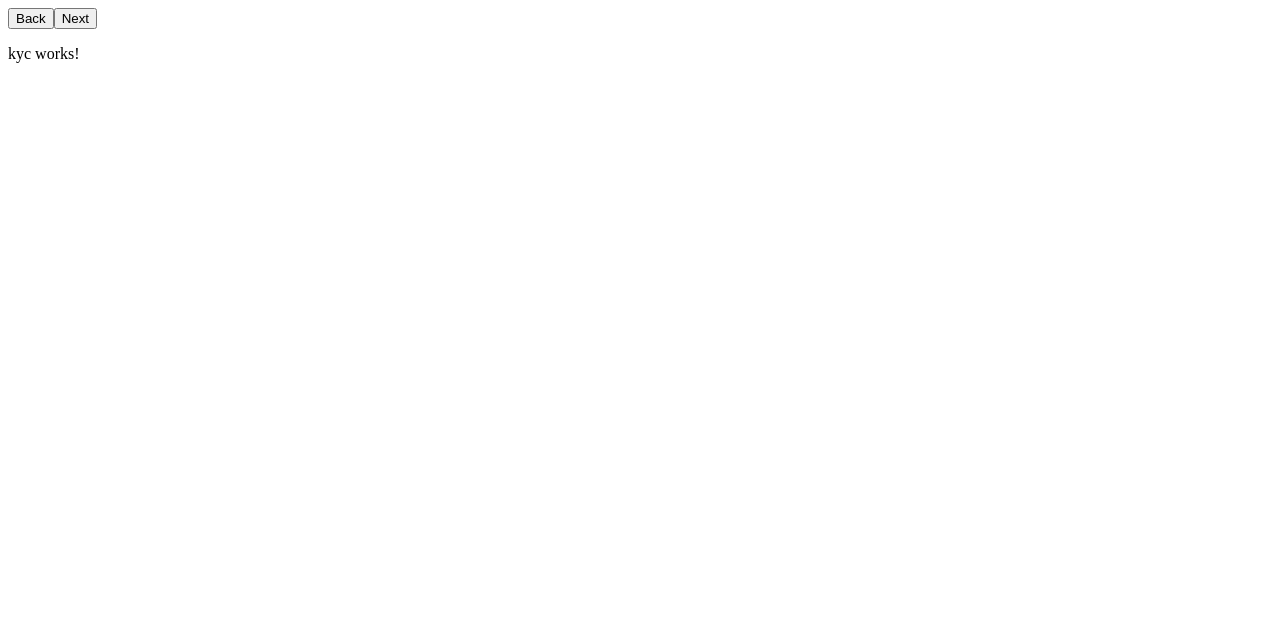
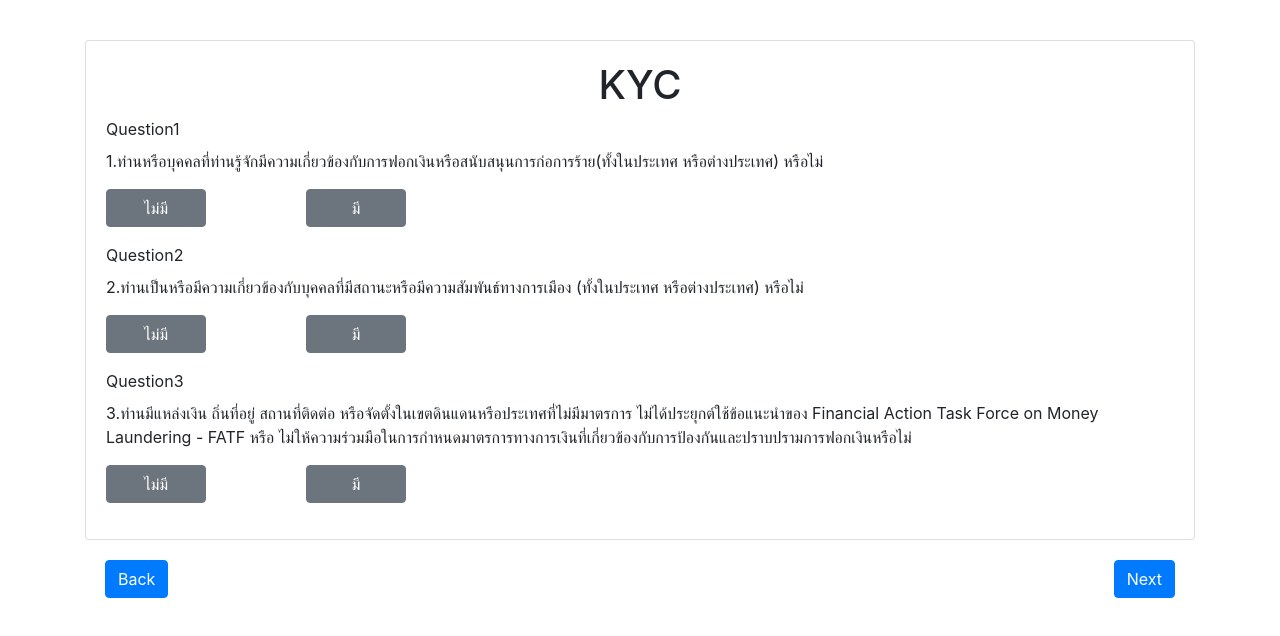
Before and after one commit to vorrawut/angular6-wizard-step, an Angular app: page /kyc in a window 1280 px wide. Shown: the top 636 px of the page. Built offline with nearby package versions, Linux system fonts and the light colour scheme.

Commit message:
add bootstrap and initialize route path

```diff
--- a/angular.json
+++ b/angular.json
@@ -27,7 +27,8 @@
               "src/assets"
             ],
             "styles": [
-              "src/styles.scss"
+              "src/styles.scss",
+              "node_modules/bootstrap/dist/css/bootstrap.min.css"
             ],
             "scripts": []
           },
@@ -76,7 +77,7 @@
             "tsConfig": "src/tsconfig.spec.json",
             "karmaConfig": "src/karma.conf.js",
             "styles": [
-              "src/styles.scss"
+              "src/styles.scss",
             ],
             "scripts": [],
             "assets": [
--- a/package.json
+++ b/package.json
@@ -20,6 +20,7 @@
     "@angular/platform-browser": "^6.0.3",
     "@angular/platform-browser-dynamic": "^6.0.3",
     "@angular/router": "^6.0.3",
+    "bootstrap": "^4.1.2",
     "core-js": "^2.5.4",
     "rxjs": "^6.0.0",
     "zone.js": "^0.8.26"
--- a/src/app/app.component.html
+++ b/src/app/app.component.html
@@ -1,6 +1,9 @@
-<div class="button-group">
-  <button class="back-btn" *ngIf="isHome" (click)="back()">Back</button>
-  <button class="next-btn">Next</button>
+<router-outlet>
+</router-outlet>
+
+<div class="container">
+  <div class="button-group">
+    <button class="btn btn-primary btn-back" *ngIf="isHome" (click)="back()">Back</button>
+    <button class="btn btn-primary btn-next">Next</button>
+  </div>
 </div>
-
-<router-outlet></router-outlet>
--- a/src/app/app.component.scss
+++ b/src/app/app.component.scss
@@ -0,0 +1,13 @@
+.button-group{
+    position: relative;
+}
+
+.btn-back{
+    position: absolute;
+    left: 20px;
+}
+
+.btn-next{
+    position: absolute;
+    right: 20px;
+}
--- a/src/app/app.component.ts
+++ b/src/app/app.component.ts
@@ -1,5 +1,4 @@
 // Angular
-import { ActivatedRoute } from '@angular/router';
 import { Component, OnInit } from '@angular/core';
 import { Location } from '@angular/common';
 
--- a/src/app/components/kyc/kyc.component.html
+++ b/src/app/components/kyc/kyc.component.html
@@ -1,3 +1,53 @@
-<p>
-  kyc works!
-</p>
+<div class="container">
+  <div class="card">
+    <div class="card-body">
+      <h1>KYC</h1>
+      <form action="" class="form">
+        <div class="form-group">
+          <div class="question2">
+            <label for="">Question1</label>
+            <p class="question-content">1.ท่านหรือบุคคลที่ท่านรู้จักมีความเกี่ยวข้องกับการฟอกเงินหรือสนับสนุนการก่อการร้าย(ทั้งในประเทศ หรือต่างประเทศ)
+              หรือไม่</p>
+            <div class="btn-group-toggle" data-toggle="buttons">
+              <label class="btn btn-secondary btn-answer-left">
+                <input type="radio" name="options" id="option1" autocomplete="off" checked> ไม่มี
+              </label>
+              <label class="btn btn-secondary btn-answer-right">
+                <input type="radio" name="options" id="option2" autocomplete="off"> มี
+              </label>
+            </div>
+          </div>
+        </div>
+        <div class="form-group">
+          <div class="question2">
+            <label for="">Question2</label>
+            <p class="question-content">2.ท่านเป็นหรือมีความเกี่ยวข้องกับบุคคลที่มีสถานะหรือมีความสัมพันธ์ทางการเมือง (ทั้งในประเทศ หรือต่างประเทศ) หรือไม่</p>
+            <div class="btn-group-toggle" data-toggle="buttons">
+              <label class="btn btn-secondary btn-answer-left">
+                <input type="radio" name="options" id="option1" autocomplete="off" checked> ไม่มี
+              </label>
+              <label class="btn btn-secondary btn-answer-right">
+                <input type="radio" name="options" id="option2" autocomplete="off"> มี
+              </label>
+            </div>
+          </div>
+        </div>
+        <div class="form-group">
+          <div class="question3">
+            <label for="">Question3</label>
+            <p class="question-content">3.ท่านมีแหล่งเงิน ถิ่นที่อยู่ สถานที่ติดต่อ หรือจัดตั้งในเขตดินแดนหรือประเทศที่ไม่มีมาตรการ ไม่ได้ประยุกต์ใช้ข้อแนะนำของ
+              Financial Action Task Force on Money Laundering - FATF หรือ ไม่ให้ความร่วมมือในการกำหนดมาตรการทางการเงินที่เกี่ยวข้องกับการป้องกันและปราบปรามการฟอกเงินหรือไม่</p>
+            <div class="btn-group-toggle" data-toggle="buttons">
+              <label class="btn btn-secondary btn-answer-left">
+                <input type="radio" name="options" id="option1" autocomplete="off" checked> ไม่มี
+              </label>
+              <label class="btn btn-secondary btn-answer-right">
+                <input type="radio" name="options" id="option2" autocomplete="off"> มี
+              </label>
+            </div>
+          </div>
+        </div>
+      </form>
+    </div>
+  </div>
+</div>
--- a/src/app/components/kyc/kyc.component.scss
+++ b/src/app/components/kyc/kyc.component.scss
@@ -0,0 +1,27 @@
+.card {
+    margin-top: 40px;
+}
+
+.form-group {
+    position: relative;
+    p {
+        overflow-wrap: break-word;
+        word-wrap: break-word;
+        margin-right: 5px;
+    }
+}
+
+.btn-group-toggle {
+    display: inline-block;
+}
+
+.btn-answer-left {
+    // position: absolute;
+    margin-right: 100px;
+    width: 100px;
+}
+
+.btn-answer-right {
+    // position: absolute;
+    width: 100px;
+}
--- a/src/app/components/login/login.component.html
+++ b/src/app/components/login/login.component.html
@@ -1,3 +1,28 @@
-<p>
-  login works!
-</p>
+<div class="container">
+  <h1>Login Page</h1>
+  <div class="card col-sm-6">
+    <div class="card-body">
+      <form #loginForm="ngForm" action="" class="form">
+        <div class="form-group">
+          <label for="login" class="login">Username</label>
+          <input type="text" class="form-control">
+        </div>
+        <div class="form-group">
+          <label for="login" class="login">Password</label>
+          <input type="text" class="form-control">
+        </div>
+
+        <div class="form-group text-center space-20">
+          <button class="btn btn-outline-rounded btn-default" (click)="goToPrevious(loginForm)">
+            <span style="margin-right:10px;" class="glyphicon glyphicon-arrow-left"></span> Previous</button>
+          <button class="btn btn-outline-rounded btn-info" [disabled]="!workForm.valid" (click)="goToNext(loginForm)"> Next
+            <span style="margin-left:10px;" class="glyphicon glyphicon-arrow-right"></span>
+          </button>
+        </div>
+      </form>
+
+
+
+    </div>
+  </div>
+</div>
--- a/src/app/components/login/login.component.scss
+++ b/src/app/components/login/login.component.scss
@@ -0,0 +1,6 @@
+.card {
+    margin: 0 auto;
+    float: none;
+    margin-bottom: 10px;
+    margin-top: 30px;
+}
--- a/src/app/components/login/login.component.ts
+++ b/src/app/components/login/login.component.ts
@@ -1,4 +1,5 @@
-import { ActivatedRoute } from '@angular/router';
+// Angular
+import { Router } from '@angular/router';
 import { Component, OnInit } from '@angular/core';
 
 @Component({
@@ -8,10 +9,16 @@ import { Component, OnInit } from '@angular/core';
 })
 export class LoginComponent implements OnInit {
 
-  constructor(private _route: ActivatedRoute) { }
+  constructor(private _route: Router) { }
 
-  ngOnInit() {
-    console.log(this._route.snapshot.url);
+  ngOnInit() { }
+
+  goToPrevious() {
+    this._route.navigate(['/home']);
+  }
+
+  goToNext() {
+    this._route.navigate(['/kyc']);
   }
 
 }
--- a/src/styles.scss
+++ b/src/styles.scss
@@ -1 +1,13 @@
 /* You can add global styles to this file, and also import other style files */
+body {
+    background-color: #ffe9e9;
+}
+
+h1 {
+    text-align: center;
+}
+
+.card{
+    margin-top: 40px;
+    margin-bottom: 20px;
+}
```
Also changed, not shown: src/app/app.module.ts (+7 -1 lines), 1 other file (tests, documents, lock files or other folders).
